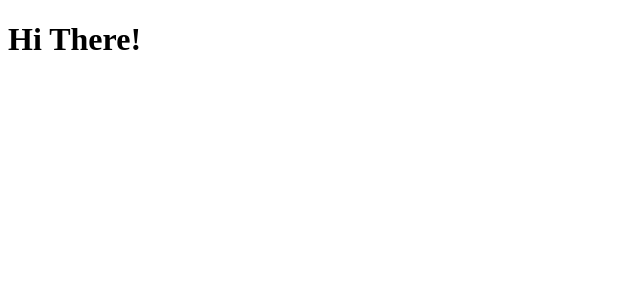
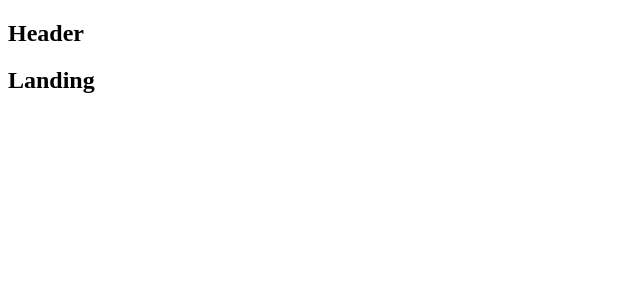
Before and after one commit to FerrBen/bulkmail, a React (Create React App) app in the folder client/: page / in a window 1280 px wide. Shown: the top 300 px of the page, without its empty margins (0-640 px from the left). Built offline with nearby package versions, Linux system fonts and the light colour scheme.

Commit message:
settinf up react-router-dom with some dummy content

```diff
--- a/client/src/components/App.js
+++ b/client/src/components/App.js
@@ -1,9 +1,22 @@
 import React from 'react';
+import { BrowserRouter, Route } from 'react-router-dom';
+
+const Header = () => <h2>Header</h2>
+const Dashboard = () => <h2>Dashboard</h2>
+const SurveyNew = () => <h2>SurveyNew</h2>
+const Landing = () => <h2>Landing</h2>
 
 const App = () => {
   return(
     <div>
-      <h1>Hi There!</h1>
+      <BrowserRouter>
+      <div>
+        <Header />
+        <Route exact path="/" component={Landing} />
+        <Route exact path="/surveys" component={Dashboard} />
+        <Route exact path="/surveys/new" component={SurveyNew} />
+      </div>
+      </BrowserRouter>
     </div>
   )
 };
```
